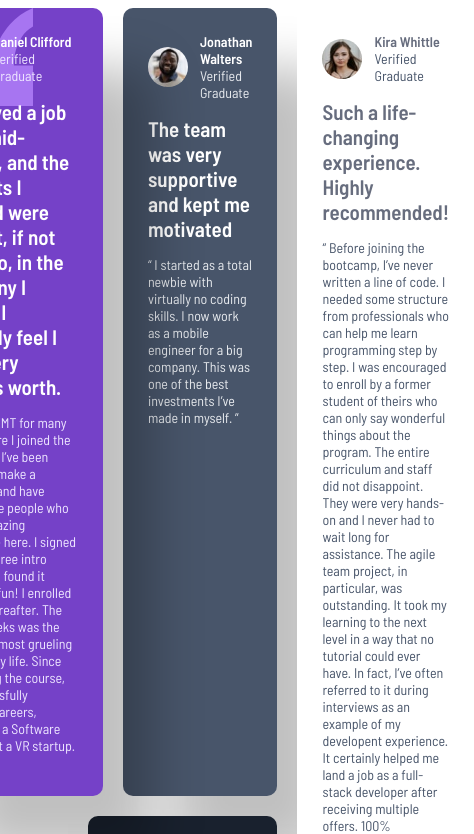
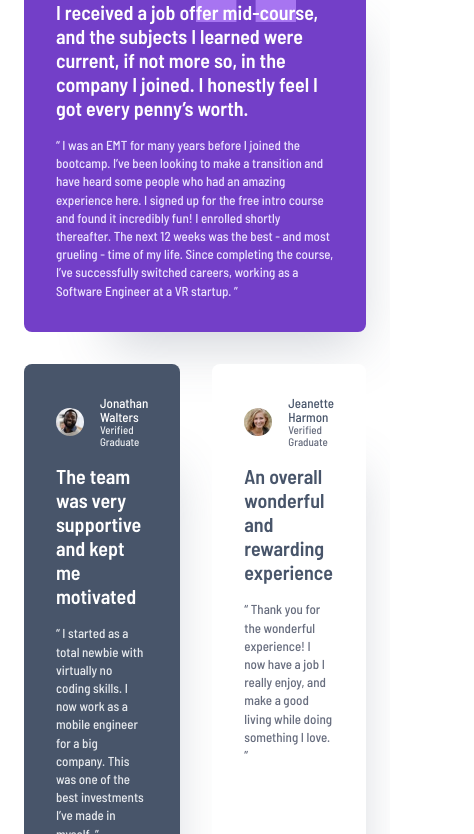
Before and after one commit to altindaselif/testimonials-grid-section-main, a plain HTML site: page index.html in a window 390 px wide. Shown: the part 124-958 px from the top of the page, 474 px wide, since content can reach past the window. Drawn offline with Linux system fonts and the light colour scheme.

Commit message:
Updated V2.0

```diff
--- a/index.html
+++ b/index.html
@@ -26,7 +26,7 @@
       <article class="testimonial testimonial-daniel">
         <header class="testimonial-header">
           <img
-            class="testimonial-img"
+            class="testimonial-img img-border"
             src="images/image-daniel.jpg"
             alt="Daniel Picture"
           />
@@ -100,7 +100,7 @@
       <article class="testimonial testimonial-patrick">
         <header class="testimonial-header">
           <img
-            class="testimonial-img"
+            class="testimonial-img img-border"
             src="images/image-patrick.jpg"
             alt="Patrick Picture"
           />
--- a/style.css
+++ b/style.css
@@ -1,15 +1,49 @@
 :root {
-  --purple-50: hsl(260, 100%, 95%);
-  --purple-300: hsl(264, 82%, 80%);
-  --purple-500: hsl(263, 55%, 52%);
-  --white: hsl(0, 0%, 100%);
-  --grey-100: hsl(214, 17%, 92%);
-  --grey-200: hsl(0, 0%, 81%);
-  --grey-400: hsl(224, 10%, 45%);
-  --grey-500: hsl(217, 19%, 35%);
-  --dark-blue: hsl(219, 29%, 14%);
-  --black: hsl(0, 0%, 7%);
-  --shadow: rgba(0, 0, 0, 0.25);
+  /* Colors */
+  --black: #121212;
+  --dark-blue: #19202d;
+  --white: #fff;
+  --grey-100: #e7eaee;
+  --grey-200: #cfcfcf;
+  --grey-400: #676d7e;
+  --grey-500: #48556a;
+  --purple-50: #ede4ff;
+  --purple-300: #a775f1;
+  --purple-500: #733fc8;
+  --shadow: rgba(72, 85, 106, 0.25);
+
+  /* Typography - Font Family */
+  --font-family: "Barlow Semi Condensed", sans-serif;
+
+  /* Text Preset 1 */
+  --tp-1-size: 2rem;
+  --tp-1-weight: 600;
+  --tp-1-line-height: 1.2;
+
+  /* Text Preset 2 */
+  --tp-2-size: 1.3rem;
+  --tp-2-weight: 500;
+  --tp-2-line-height: 1.1;
+
+  /* Text Preset 3 */
+  --tp-3-size: 1.3rem;
+  --tp-3-weight: 500;
+  --tp-3-line-height: 1.4;
+
+  /* Text Preset 4 */
+  --tp-4-size: 1.1rem;
+  --tp-4-weight: 500;
+  --tp-4-line-height: 1.1;
+
+  /* Spacing */
+  --spacing-1600: 12.8rem;
+  --spacing-600: 4.8rem;
+  --spacing-500: 4rem;
+  --spacing-400: 3.2rem;
+  --spacing-300: 2.4rem;
+  --spacing-200: 1.6rem;
+  --spacing-150: 1.2rem;
+  --spacing-100: 0.8rem;
 }
 
 * {
@@ -26,9 +60,10 @@ html {
 }
 
 body {
-  font-family: "Barlow Semi Condensed", sans-serif;
+  font-family: var(--font-family);
   background-color: var(--white);
   min-height: 100vh;
+  padding: var(--spacing-300);
 
   display: flex;
   justify-content: center;
@@ -36,18 +71,18 @@ body {
 }
 
 .testimonial-grid {
-  height: 58rem;
-  width: 115rem;
+  height: 58.2rem;
+  width: 111.4rem;
   display: grid;
   grid-template-columns: repeat(4, 1fr);
   grid-template-rows: repeat(2, 1fr);
-  gap: 2rem;
+  gap: var(--spacing-400);
 }
 
 .testimonial {
-  border-radius: 1rem;
-  padding: 2.5rem;
-  box-shadow: 5rem 6rem 5rem rgba(0, 0, 0, 0.25);
+  border-radius: 0.8rem;
+  padding: var(--spacing-400);
+  box-shadow: 4rem 6rem 5rem -4.7rem var(--shadow);
 }
 
 .testimonial-daniel {
@@ -55,7 +90,6 @@ body {
   grid-row: 1;
   background-color: var(--purple-500);
   color: var(--purple-50);
-  position: relative;
 
   background-image: url("images/bg-pattern-quotation.svg");
   background-repeat: no-repeat;
@@ -82,12 +116,12 @@ body {
   grid-column: 4;
   grid-row: 1 / span 2;
   background-color: var(--white);
-  color: var(--grey-500);
+  color: var(--grey-400);
 }
 
 .testimonial-kira .testimonial-name,
 .testimonial-kira .testimonial-detail-1 {
-  color: var(--grey-400);
+  color: var(--grey-500);
 }
 
 .testimonial-jeanette {
@@ -106,7 +140,7 @@ body {
   grid-column: 2 / span 2;
   grid-row: 2;
   background-color: var(--dark-blue);
-  color: var(--grey-200);
+  color: var(--grey-100);
 }
 
 .testimonial-patrick .testimonial-name,
@@ -115,43 +149,101 @@ body {
 }
 
 .testimonial-header {
-  font-size: 1.4rem;
   display: flex;
   align-items: center;
-  gap: 1.2rem;
-  margin-bottom: 1.5rem;
+  gap: var(--spacing-200);
+  margin-bottom: var(--spacing-200);
 }
 
 .testimonial-name {
-  font-weight: 600;
+  font-size: var(--tp-2-size);
+  font-weight: var(--tp-2-weight);
+  line-height: var(--tp-2-line-height);
+}
+
+.testimonial-title {
+  font-size: var(--tp-4-size);
+  font-weight: var(--tp-4-weight);
+  line-height: var(--tp-4-line-height);
 }
 
 .testimonial-img {
-  height: 4rem;
+  height: 2.8rem;
   border-radius: 50%;
 }
 
+.img-border {
+  border: solid 2px var(--purple-300);
+}
+
 .testimonial-detail-1 {
-  font-size: 2.1rem;
-  font-weight: 600;
-  margin-bottom: 1.5rem;
+  font-size: var(--tp-1-size);
+  font-weight: var(--tp-1-weight);
+  line-height: var(--tp-1-line-height);
+  margin-bottom: var(--spacing-200);
 }
 
 .testimonial-detail-2 {
-  font-size: 1.4rem;
+  font-size: var(--tp-3-size);
+  font-weight: var(--tp-3-weight);
+  line-height: var(--tp-3-line-height);
 }
 
 /* rem and em do NOT depend on html font-size in media queries! Instead, 1rem = 1em = 16px */
+/* Tablet = 768px = 48em */
 /* Mobile = 384px = 24em */
+
+/******************************************/
+/* BELOW 768px (Tablet) */
+/******************************************/
+@media (max-width: 48em) {
+  body {
+    padding: var(--spacing-600) var(--spacing-300);
+  }
+
+  .testimonial-grid {
+    grid-template-columns: repeat(2, 1fr);
+    grid-template-rows: repeat(4, 1fr);
+    gap: 3.2rem;
+    height: 115.7rem;
+    width: 64.7rem;
+  }
+
+  .testimonial-daniel {
+    grid-column: 1 / span 2;
+    grid-row: 1;
+  }
+
+  .testimonial-jonathan {
+    grid-column: 1;
+    grid-row: 2;
+  }
+  .testimonial-kira {
+    grid-column: 1 / span 2;
+    grid-row: 4;
+  }
+  .testimonial-jeanette {
+    grid-column: 2;
+    grid-row: 2;
+  }
+  .testimonial-patrick {
+    grid-column: 1 / span 2;
+    grid-row: 3;
+  }
+}
 
 /******************************************/
 /* BELOW 384px (Mobile) */
 /******************************************/
 @media (max-width: 24em) {
   body {
-    padding: 5rem 2rem;
+    padding: var(--spacing-600) var(--spacing-300);
+    display: block;
+  }
 
-    display: block;
+  .testimonial {
+    grid-column: auto;
+    grid-row: auto;
   }
 
   .testimonial-grid {
```
Also changed, not shown: design/desktop-design.jpg (deleted), design/mobile-design.jpg (deleted), desktop-screenshot.png, mobile-screenshot.png, preview.jpg (deleted), tablet-screenshot.png (added), 1 other file.
